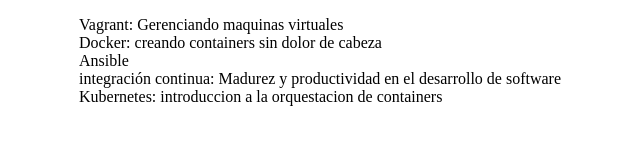
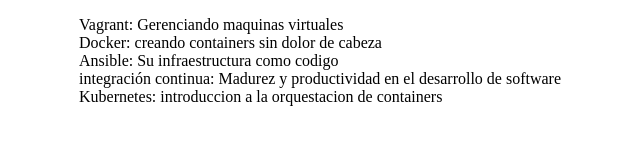
Before and after one commit to Yojan06/alura-git, a plain HTML site: page index.html in a window 1280 px wide. Shown: the whole page, without its empty margins (9-649 px from the left). Drawn offline with Linux system fonts and the light colour scheme.

Commit message:
Modificando el nombre del curso Ansible

```diff
--- a/index.html
+++ b/index.html
@@ -9,7 +9,7 @@
     <ul>
         <ul>Vagrant: Gerenciando maquinas virtuales</ul>
         <ul>Docker: creando containers sin dolor de cabeza</ul>
-        <ul>Ansible</ul>
+        <ul>Ansible: Su infraestructura como codigo</ul>
         <ul>integración continua: Madurez y productividad en el desarrollo de software</ul>
         <ul>Kubernetes: introduccion a la orquestacion de containers </ul>
     </ul>
```
